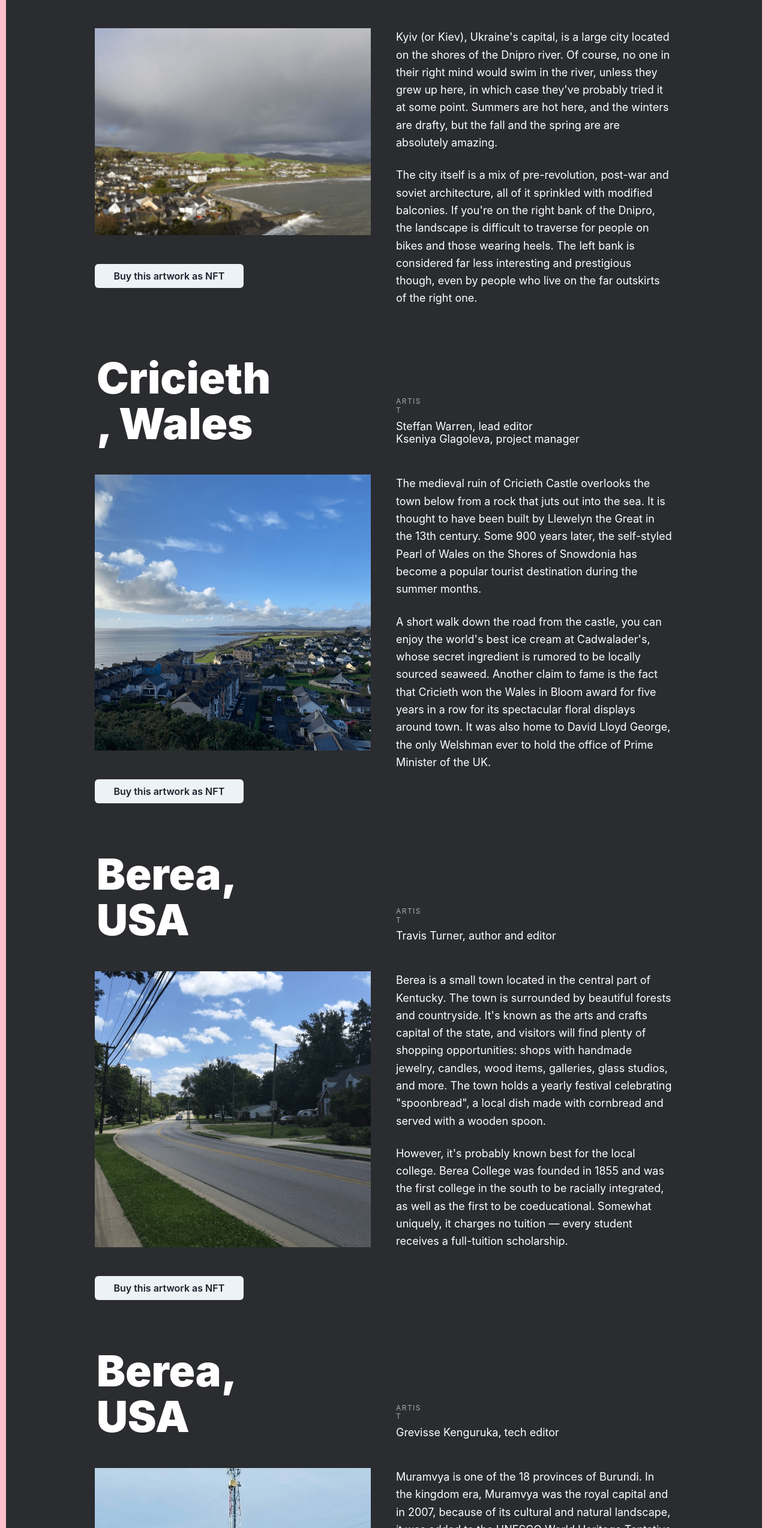
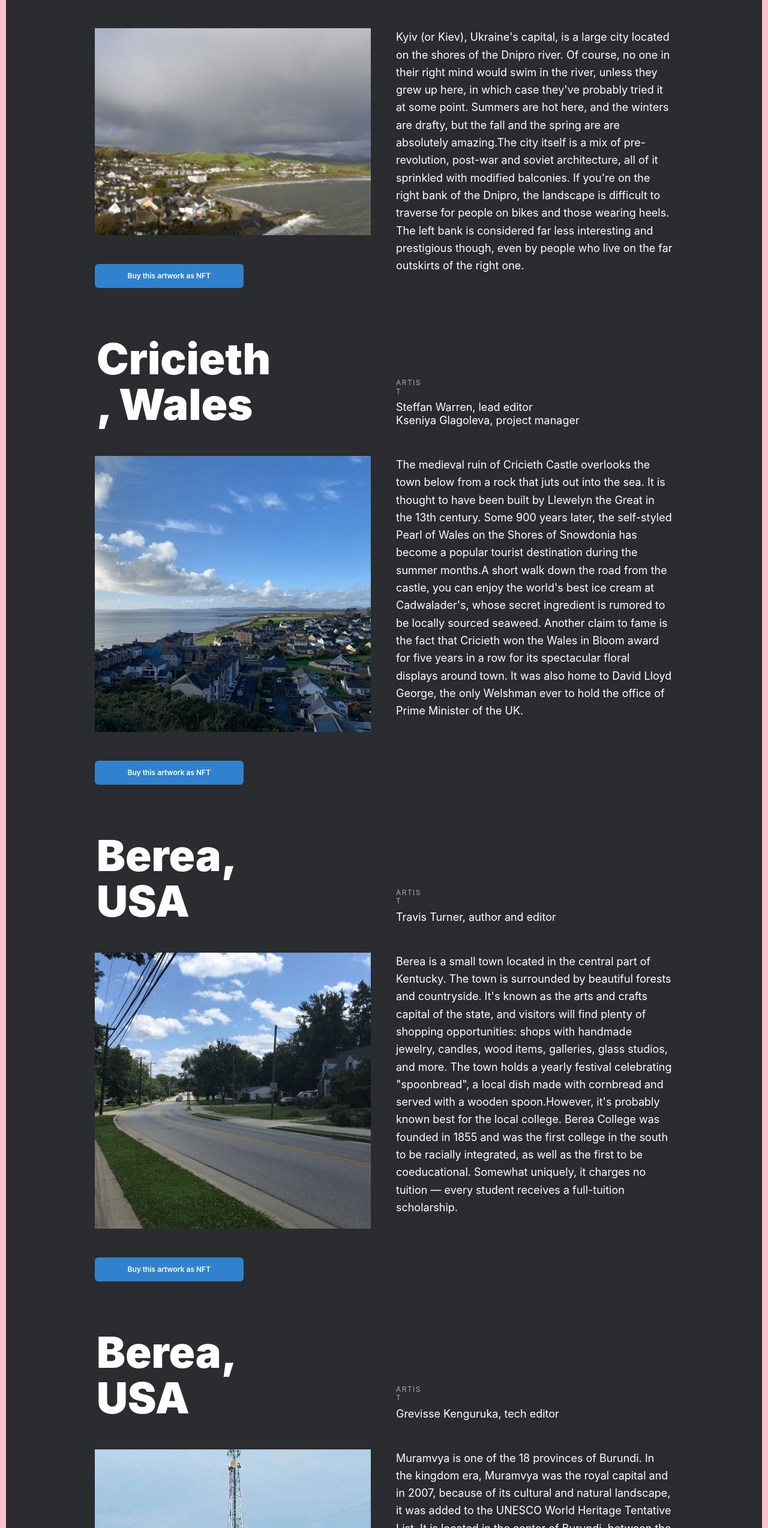
Before and after one commit to rhwette/portland-to-portland, a React (Create React App) app: page / in a window 1280 px wide. Shown: the part 2545-5092 px from the top of the page at 60% size. Built offline with nearby package versions, Linux system fonts and the light colour scheme.

Commit message:
locations component working now

```diff
--- a/src/components/Locations/Locations.css
+++ b/src/components/Locations/Locations.css
@@ -54,14 +54,17 @@
           text-align:center;
           display: inline-block;
           font-family: 'Inter', Arial, sans-serif;
-          font-size: 1.404vw;
+          /* font-size: 1.404vw; */
+          /* font-size: 50px; */
           line-height: 1.699vw;
           font-weight: 600;
           font-style: normal;
           text-decoration: none;
           margin-top: 48px;
           max-width: 19.344vw;
-          width: 100%;
+          /* width: 100%; */
+          /* width: 350px; */
+          /* height: 50px; */
           transition: all 0.2s;
           grid-area: button;
 
--- a/src/components/Locations/Locations.js
+++ b/src/components/Locations/Locations.js
@@ -15,6 +15,8 @@ const Locations = () => {
           <Text className="locationCity_name">Kyiv, Ukraine</Text>
           <Image className="locationCity_picture" src={gridImage1a} />
           <Button
+            fontSize={'12px'}
+            colorScheme="blue"
             className="locationCity_button"
             href="https://www.forbes.com/advisor/investing/nft-non-fungible-token/"
           >
@@ -29,22 +31,22 @@ const Locations = () => {
           </div>
 
           <Text className="locationCity_descript">
-            <Text className="locationCity_description">
+            <span className="locationCity_description">
               Kyiv (or Kiev), Ukraine's capital, is a large city located on the
               shores of the Dnipro river. Of course, no one in their right mind
               would swim in the river, unless they grew up here, in which case
               they've probably tried it at some point. Summers are hot here, and
               the winters are drafty, but the fall and the spring are are
               absolutely amazing.
-            </Text>
-            <Text className="locationCity_description">
+            </span>
+            <span className="locationCity_description">
               The city itself is a mix of pre-revolution, post-war and soviet
               architecture, all of it sprinkled with modified balconies. If
               you're on the right bank of the Dnipro, the landscape is difficult
               to traverse for people on bikes and those wearing heels. The left
               bank is considered far less interesting and prestigious though,
               even by people who live on the far outskirts of the right one.
-            </Text>
+            </span>
           </Text>
         </Box>
 
@@ -54,6 +56,8 @@ const Locations = () => {
           <Text className="locationCity_name">Cricieth, Wales</Text>
           <Image className="locationCity_picture" src={criciethImage} />
           <Button
+            fontSize={'12px'}
+            colorScheme="blue"
             className="locationCity_button"
             href="https://www.forbes.com/advisor/investing/nft-non-fungible-token/"
           >
@@ -71,14 +75,14 @@ const Locations = () => {
           </div>
 
           <Text className="locationCity_descript">
-            <Text className="locationCity_description">
+            <span className="locationCity_description">
               The medieval ruin of Cricieth Castle overlooks the town below from
               a rock that juts out into the sea. It is thought to have been
               built by Llewelyn the Great in the 13th century. Some 900 years
               later, the self-styled Pearl of Wales on the Shores of Snowdonia
               has become a popular tourist destination during the summer months.
-            </Text>
-            <Text className="locationCity_description">
+            </span>
+            <span className="locationCity_description">
               A short walk down the road from the castle, you can enjoy the
               world's best ice cream at Cadwalader's, whose secret ingredient is
               rumored to be locally sourced seaweed. Another claim to fame is
@@ -86,7 +90,7 @@ const Locations = () => {
               in a row for its spectacular floral displays around town. It was
               also home to David Lloyd George, the only Welshman ever to hold
               the office of Prime Minister of the UK.
-            </Text>
+            </span>
           </Text>
         </Box>
 
@@ -96,6 +100,8 @@ const Locations = () => {
           <Text className="locationCity_name">Berea, USA</Text>
           <Image className="locationCity_picture" src={bereaImage} />
           <Button
+            fontSize={'12px'}
+            colorScheme="blue"
             className="locationCity_button"
             href="https://www.forbes.com/advisor/investing/nft-non-fungible-token/"
           >
@@ -110,7 +116,7 @@ const Locations = () => {
           </div>
 
           <Text className="locationCity_descript">
-            <Text className="locationCity_description">
+            <span className="locationCity_description">
               Berea is a small town located in the central part of Kentucky. The
               town is surrounded by beautiful forests and countryside. It's
               known as the arts and crafts capital of the state, and visitors
@@ -118,14 +124,14 @@ const Locations = () => {
               jewelry, candles, wood items, galleries, glass studios, and more.
               The town holds a yearly festival celebrating "spoonbread", a local
               dish made with cornbread and served with a wooden spoon.
-            </Text>
-            <Text className="locationCity_description">
+            </span>
+            <span className="locationCity_description">
               However, it's probably known best for the local college. Berea
               College was founded in 1855 and was the first college in the south
               to be racially integrated, as well as the first to be
               coeducational. Somewhat uniquely, it charges no tuition — every
               student receives a full-tuition scholarship.
-            </Text>
+            </span>
           </Text>
         </Box>
 
@@ -135,6 +141,8 @@ const Locations = () => {
           <Text className="locationCity_name">Berea, USA</Text>
           <Image className="locationCity_picture" src={muramvyaImage} />
           <Button
+            fontSize={'12px'}
+            colorScheme="blue"
             className="locationCity_button"
             href="https://www.forbes.com/advisor/investing/nft-non-fungible-token/"
           >
@@ -149,29 +157,29 @@ const Locations = () => {
           </div>
 
           <Text className="locationCity_descript">
-            <Text className="locationCity_description">
+            <span className="locationCity_description">
               Muramvya is one of the 18 provinces of Burundi. In the kingdom
               era, Muramvya was the royal capital and in 2007, because of its
               cultural and natural landscape, it was added to the UNESCO World
               Heritage Tentative List. It is located in the center of Burundi,
               between the country's political and economic capitals
-            </Text>
-            <Text className="locationCity_description">
+            </span>
+            <span className="locationCity_description">
               The weather is rather chilly at night, but during the day, you
               would think you're in heaven. At 2,665 meters (8,743 ft) above sea
               level, Mount Teza is one of the coldest places in the province.
               But that cool breeze allows for one of the largest plantations of
               tea and coffee in the country, which make up the bulk of Burundi's
               exports.
-            </Text>
-            <Text className="locationCity_description">
+            </span>
+            <span className="locationCity_description">
               The Kibira National Park, one of the largest wildlife reserves for
               apes, overlaps four provinces, including Muramvya. This National
               Park lies at the apex of the beautiful mountains of the Congo-Nile
               Divide, ranging between 1550 and 2660 meters of altitude. It is
               filled with beautiful vegetation, and a source for the various
               rivers and streams which provide water around the country.
-            </Text>
+            </span>
           </Text>
         </Box>
 
@@ -181,6 +189,8 @@ const Locations = () => {
           <Text className="locationCity_name">Hometown, Earth</Text>
           <Image className="locationCity_picture" src={hometownImage} />
           <Button
+            fontSize={'12px'}
+            colorScheme="blue"
             className="locationCity_button"
             href="https://www.forbes.com/advisor/investing/nft-non-fungible-token/"
           >
@@ -193,12 +203,12 @@ const Locations = () => {
           </div>
 
           <Text className="locationCity_descript">
-            <Text className="locationCity_description">
+            <span className="locationCity_description">
               Hometown, Earth.... a fascinating location
-            </Text>
-            <Text className="locationCity_description">
+            </span>
+            <span className="locationCity_description">
               Each of us has a Hometown, Earth, that we call our own.
-            </Text>
+            </span>
           </Text>
         </Box>
       </Box>
```
